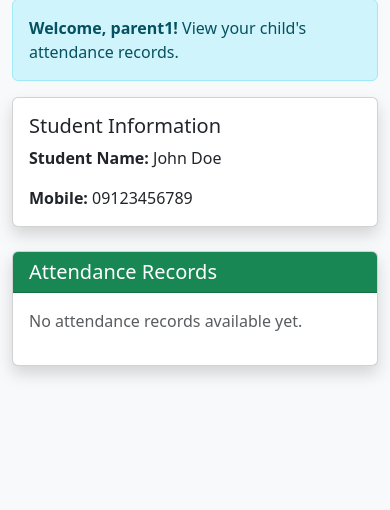
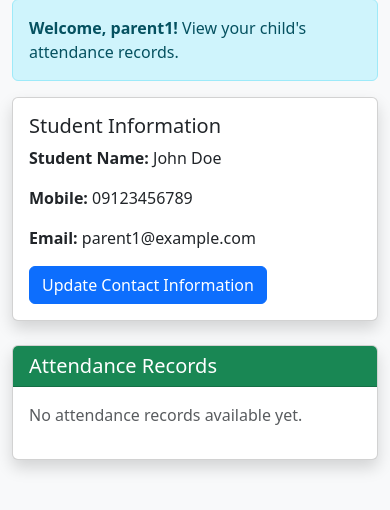
Before and after one commit to Rover-Debug-S/StudentAttendance, a Flask app: page /parent_dashboard in a window 390 px wide. Shown: the part 146-656 px from the top of the page. Run offline with Flask 3, Linux system fonts and the light colour scheme; a user stored in the database is signed in.

```diff
--- a/app.py
+++ b/app.py
@@ -170,6 +170,21 @@ def parent_dashboard():
     attendances = Attendance.query.filter_by(student_id=current_user.student_id).all()
     return render_template('parent_dashboard.html', student=student, attendances=attendances)
 
+@app.route('/update_contact', methods=['GET', 'POST'])
+@login_required
+def update_contact():
+    if current_user.role != 'parent':
+        return redirect(url_for('login'))
+    if request.method == 'POST':
+        mobile = request.form['mobile']
+        email = request.form['email']
+        current_user.mobile = mobile
+        current_user.email = email
+        db.session.commit()
+        flash('Contact information updated successfully!')
+        return redirect(url_for('parent_dashboard'))
+    return render_template('update_contact.html', parent=current_user)
+
 @app.route('/api/search_students')
 def api_search_students():
     query = request.args.get('q', '')
--- a/templates/parent_dashboard.html
+++ b/templates/parent_dashboard.html
@@ -17,6 +17,8 @@
                 <h5 class="card-title">Student Information</h5>
                 <p class="card-text"><strong>Student Name:</strong> {{ current_user.student.name }}</p>
                 <p class="card-text"><strong>Mobile:</strong> {{ current_user.mobile or 'Not provided' }}</p>
+                <p class="card-text"><strong>Email:</strong> {{ current_user.email or 'Not provided' }}</p>
+                <a href="{{ url_for('update_contact') }}" class="btn btn-primary">Update Contact Information</a>
             </div>
         </div>
     </div>
```
Also changed, not shown: TODO.md (+6 -4 lines).
